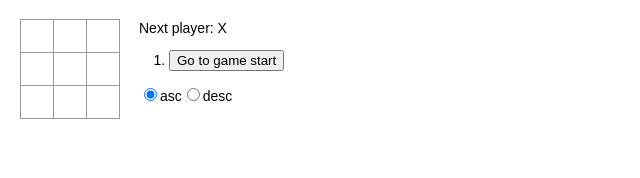
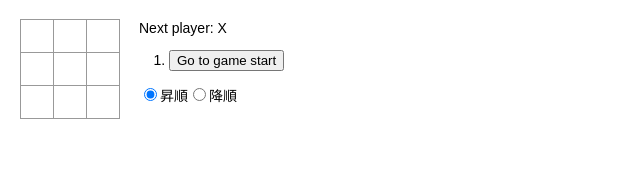
Before and after one commit to iridon0920/react_tutorial, a React (Create React App) app: page / in a window 1280 px wide. Shown: the top 178 px of the page, without its empty margins (0-640 px from the left). Built offline with nearby package versions, Linux system fonts and the light colour scheme.

Commit message:
[変更] 昇順、降順トグルボタンを日本語化

```diff
--- a/src/index.tsx
+++ b/src/index.tsx
@@ -182,7 +182,7 @@ class Game extends React.Component<
                 onChange={(e) => this.sortChange(e)}
                 checked={this.state.ascOrder}
               />
-              asc
+              昇順
             </label>
             <label>
               <input
@@ -191,7 +191,7 @@ class Game extends React.Component<
                 onChange={(e) => this.sortChange(e)}
                 checked={!this.state.ascOrder}
               />
-              desc
+              降順
             </label>
           </div>
         </div>
```
